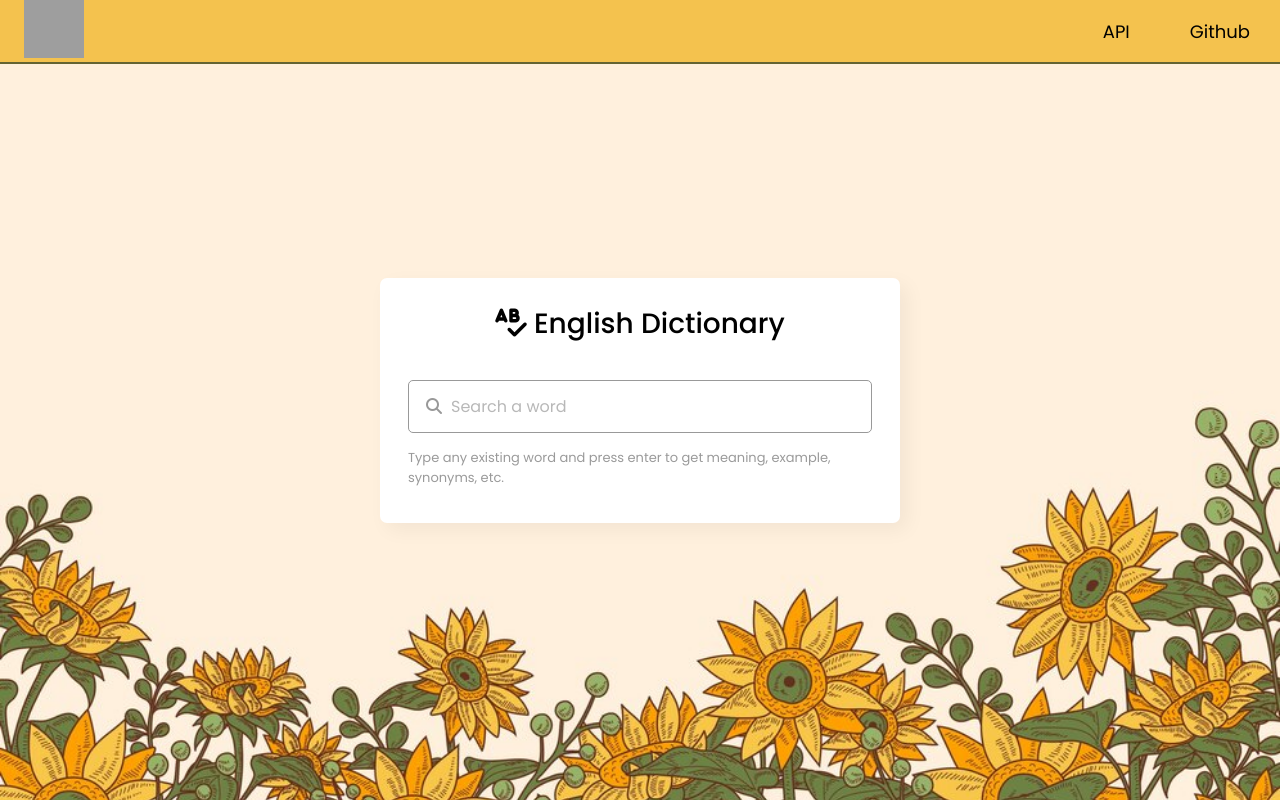
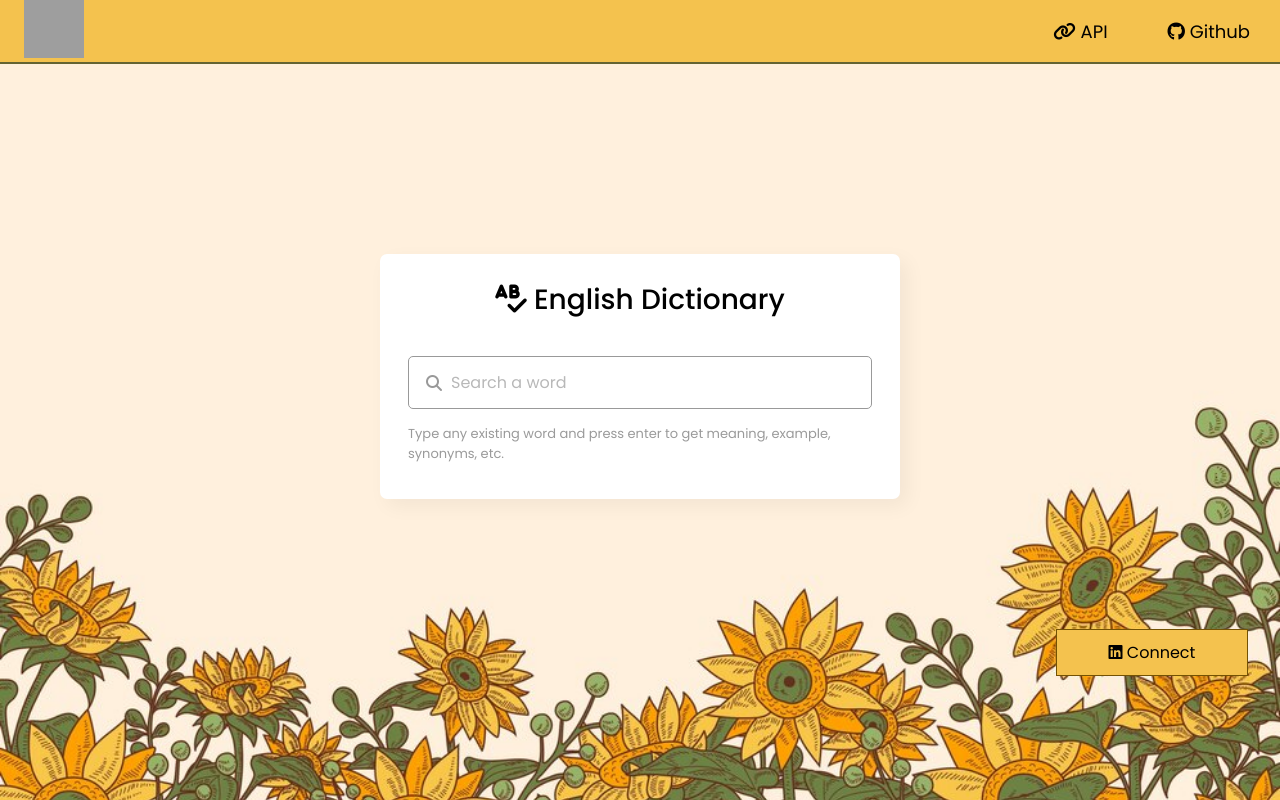
Before and after one commit to Rajat069/Dicty, a plain HTML site: page index.html in a window 1280 px wide. Drawn offline with Linux system fonts and the light colour scheme; grey boxes are pictures that could not be loaded.

Commit message:
Icon Update

```diff
--- a/index.html
+++ b/index.html
@@ -32,8 +32,16 @@
         />
       </div>
       <ul>
-        <li><a href="https://dictionaryapi.dev/">API</a></li>
-        <li><a href="https://github.com/Rajat069">Github</a></li>
+        <li>
+          <a href="https://dictionaryapi.dev/"
+            ><i class="fa-solid fa-link"></i> API</a
+          >
+        </li>
+        <li>
+          <a href="https://github.com/Rajat069"
+            ><i class="fa-brands fa-github"></i> Github</a
+          >
+        </li>
       </ul>
     </nav>
     <div class="wrapper">
@@ -85,6 +93,11 @@
         </div>
       </ul>
     </div>
+    <div id="connect">
+      <a href="www.linkedin.com/in/rajat-singh-016874198"
+        ><i class="fa-brands fa-linkedin"></i> Connect</a
+      >
+    </div>
     <script src="main.js"></script>
     <script
       src="https://kit.fontawesome.com/55c8767a80.js"
--- a/main.css
+++ b/main.css
@@ -189,12 +189,32 @@ ul .content::-webkit-scrollbar {
   margin-right: 5px;
   text-decoration: underline;
 }
+#connect {
+  width: 15vw;
+  background-color: #f4c24e;
+  text-align: center;
+  align-items: center;
+  padding: 10px;
+  border: 1px solid #735204;
+  position: relative;
+  top: 130px;
+  left: 40vw;
+}
+#connect:hover {
+  transform: scale(1.05);
+  background-color: #e1da58;
+  transition: 0.2s ease-in-out;
+}
+#connect a {
+  text-decoration: none;
+  color: #000000;
+}
 @media (max-width: 550px) {
   .wrapper {
     width: 40vh;
   }
 }
-@media (max-width: 400px) {
+@media (max-width: 450px) {
   .wrapper header {
     font-size: 18px;
   }
@@ -212,6 +232,12 @@ ul .content::-webkit-scrollbar {
   p {
     font-size: 15px !important;
   }
+  #connect {
+    position: fixed;
+    width: 30vw;
+    left: 65vw;
+    top: 90vh;
+  }
 }
 @media (min-width: 900px) and (max-width: 1100px) {
   nav ul a {
```
